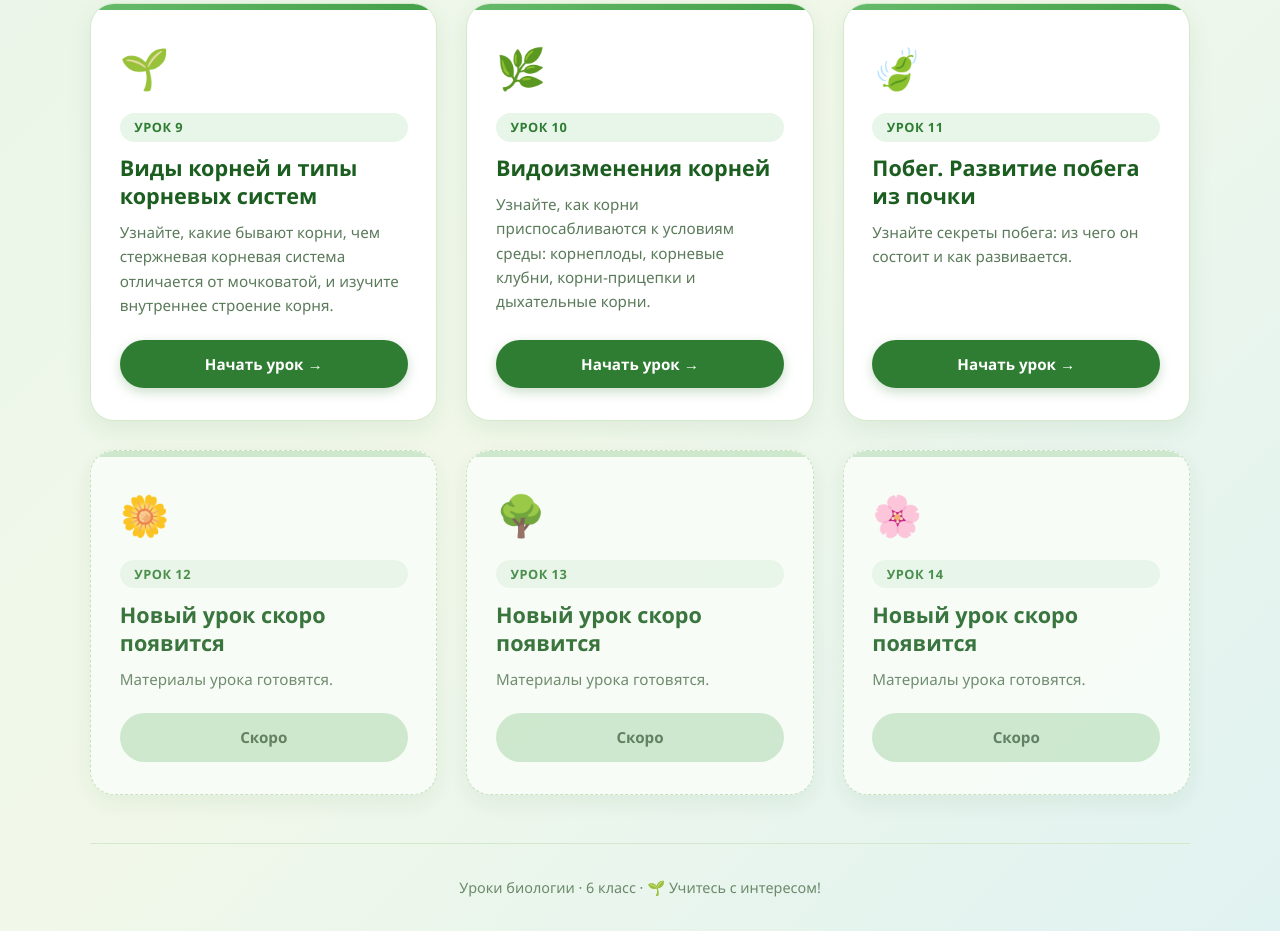
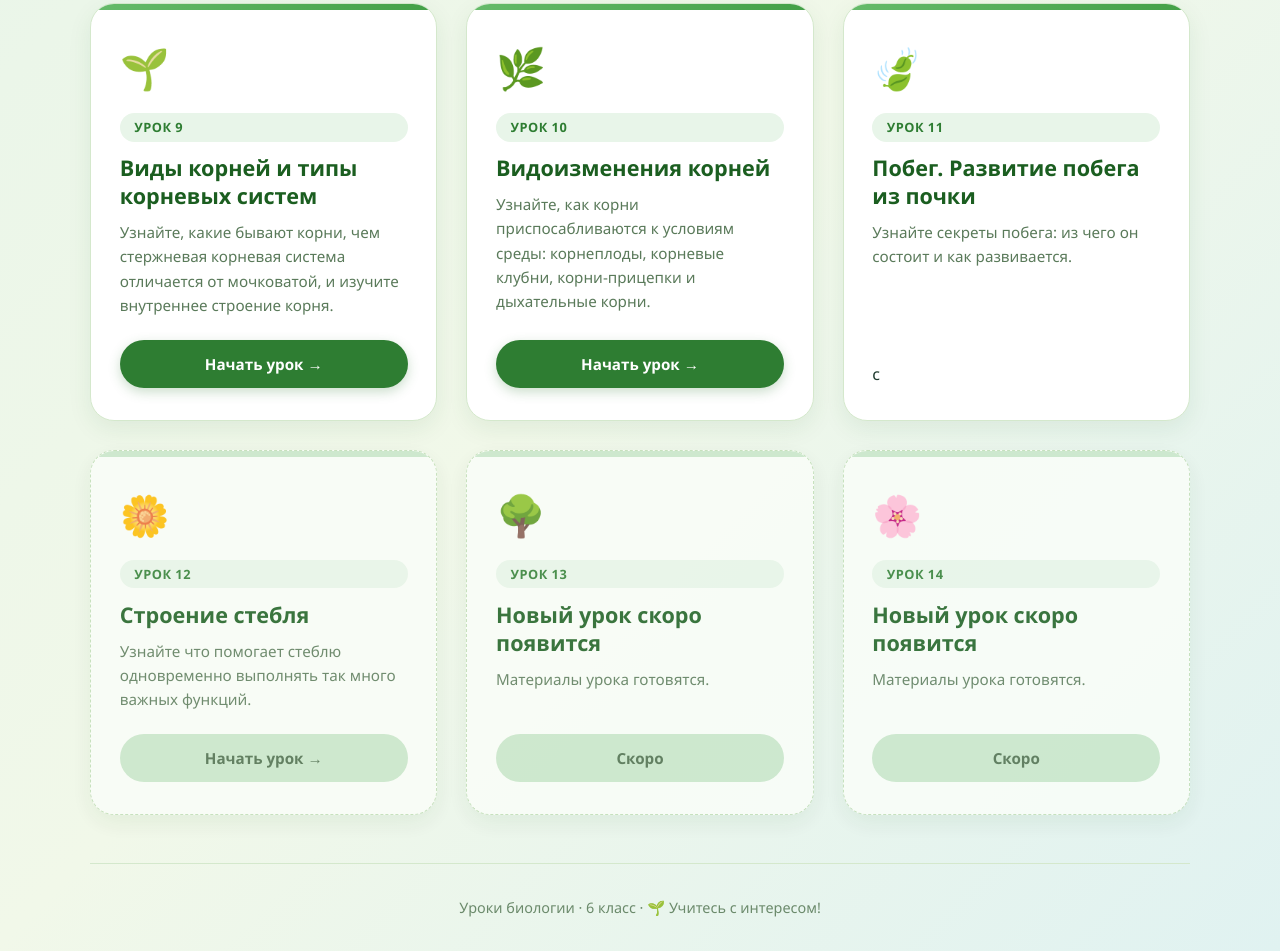
Before and after one commit to Schkolka-2026/my-lesson, a plain HTML site: page index.html in a window 1280 px wide. Shown: the part 346-1297 px from the top of the page. Drawn offline with Linux system fonts and the light colour scheme.

Commit message:
Update index.html

```diff
--- a/index.html
+++ b/index.html
@@ -230,16 +230,16 @@ footer .heart { color: #66bb6a; }
             <span class="lesson-number">УРОК 11</span>
             <h2>Побег. Развитие побега из почки</h2>
             <p>Узнайте секреты побега: из чего он состоит и как развивается.</p>
-            <a href="pobeg.html" class="btn">Начать урок →</a>
+           с
         </article>
 
-        <!-- Будущие уроки -->
+        <!-- Урок 12: Строение стебля -->
         <article class="lesson-card coming-soon">
             <div class="lesson-icon">🌼</div>
             <span class="lesson-number">УРОК 12</span>
-            <h2>Новый урок скоро появится</h2>
-            <p>Материалы урока готовятся.</p>
-            <span class="btn">Скоро</span>
+            <h2>Строение стебля</h2>
+            <p>Узнайте что помогает стеблю одновременно выполнять так много важных функций.</p>
+            <a href="stebel.html" class="btn">Начать урок →</a>
         </article>
 
         <article class="lesson-card coming-soon">
```
